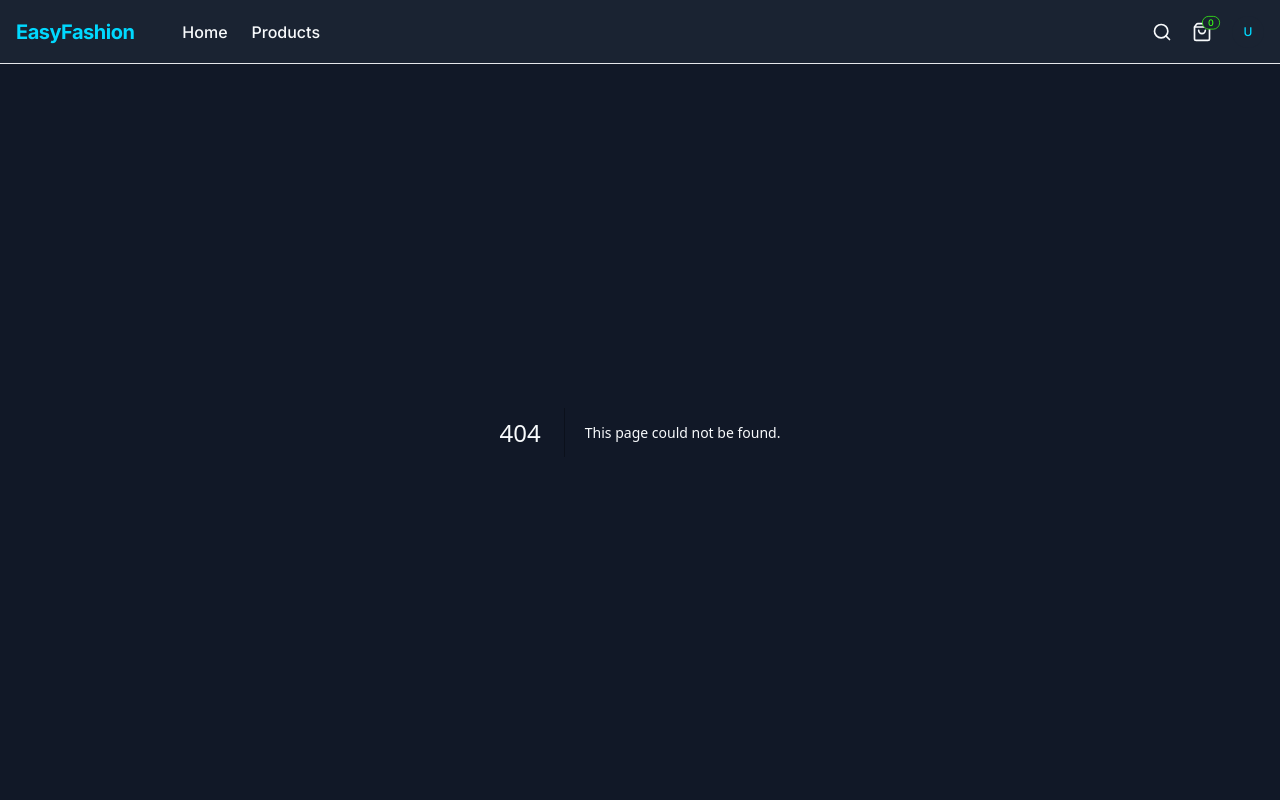
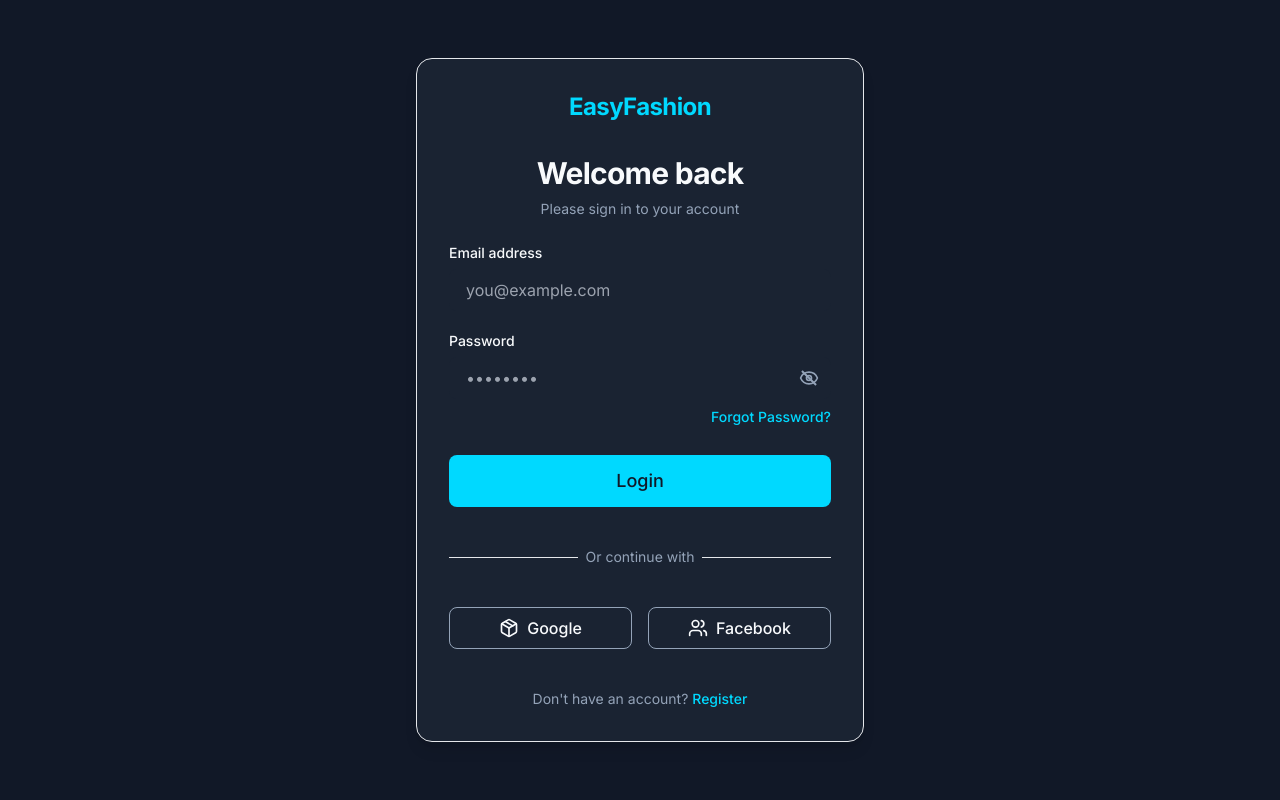
Before and after one commit to nishan-paul-2022/interview-easy-fashion-limited, a Next.js app in the folder app-customer/: page /login in a window 1280 px wide. Before the commit this address had no page. Shown: the top 800 px of the page. Built offline with nearby package versions, Linux system fonts and the light colour scheme.

Commit message:
feat(customer): implement customer login page

```diff
--- /dev/null
+++ b/app-customer/src/app/(auth)/layout.tsx
@@ -0,0 +1,26 @@
+import Link from 'next/link';
+import React from 'react';
+
+export default function AuthLayout({
+  children,
+}: Readonly<{
+  children: React.ReactNode;
+}>) {
+  return (
+    <div className="flex min-h-screen items-center justify-center bg-bg px-4 py-12 sm:px-6 lg:px-8">
+      <div className="w-full max-w-md space-y-8 rounded-2xl border border-muted/20 bg-surface p-8 shadow-lg relative">
+        {/* Brand Header */}
+        <div className="flex justify-center flex-col items-center">
+          <Link
+            href="/"
+            className="text-accent font-bold text-2xl tracking-tight hover:opacity-80 transition-opacity"
+          >
+            EasyFashion
+          </Link>
+        </div>
+
+        {children}
+      </div>
+    </div>
+  );
+}
--- /dev/null
+++ b/app-customer/src/app/(auth)/login/page.tsx
@@ -0,0 +1,116 @@
+'use client';
+
+import { zodResolver } from '@hookform/resolvers/zod';
+import Link from 'next/link';
+import { useRouter } from 'next/navigation';
+import React, { useState } from 'react';
+import { useForm } from 'react-hook-form';
+import * as z from 'zod';
+
+import { Button } from '@/components/atoms/Button';
+import { Input } from '@/components/atoms/Input';
+import { PasswordInput } from '@/components/atoms/PasswordInput';
+import { useToast } from '@/components/molecules/Toast';
+
+const loginSchema = z.object({
+  email: z.string().email('Please enter a valid email address'),
+  password: z.string().min(1, 'Password is required'),
+});
+
+type LoginFormData = z.infer<typeof loginSchema>;
+
+export default function LoginPage() {
+  const router = useRouter();
+  const toast = useToast();
+  const [isSubmitting, setIsSubmitting] = useState(false);
+
+  const {
+    register,
+    handleSubmit,
+    formState: { errors },
+  } = useForm<LoginFormData>({
+    resolver: zodResolver(loginSchema),
+  });
+
+  const onSubmit = async () => {
+    setIsSubmitting(true);
+    // Mock authentication
+    await new Promise((resolve) => setTimeout(resolve, 1500));
+
+    // Assume success for demo
+    setIsSubmitting(false);
+    toast.success('Successfully logged in!');
+    router.push('/profile');
+  };
+
+  return (
+    <div className="flex flex-col gap-6">
+      <div className="text-center">
+        <h2 className="text-3xl font-bold tracking-tight text-text">Welcome back</h2>
+        <p className="mt-2 text-sm text-muted">Please sign in to your account</p>
+      </div>
+
+      <form className="flex flex-col gap-5" onSubmit={handleSubmit(onSubmit)}>
+        <Input
+          label="Email address"
+          type="email"
+          placeholder="you@example.com"
+          error={errors.email?.message}
+          {...register('email')}
+        />
+
+        <div className="flex flex-col gap-1">
+          <PasswordInput
+            label="Password"
+            placeholder="••••••••"
+            error={errors.password?.message}
+            {...register('password')}
+          />
+          <div className="flex justify-end mt-1">
+            <Link
+              href="/forgot-password"
+              className="text-sm font-medium text-accent hover:underline"
+            >
+              Forgot Password?
+            </Link>
+          </div>
+        </div>
+
+        <Button
+          type="submit"
+          variant="primary"
+          size="lg"
+          className="w-full mt-2"
+          isLoading={isSubmitting}
+        >
+          Login
+        </Button>
+      </form>
+
+      <div className="relative my-4">
+        <div className="absolute inset-0 flex items-center">
+          <div className="w-full border-t border-muted/20" />
+        </div>
+        <div className="relative flex justify-center text-sm">
+          <span className="bg-surface px-2 text-muted">Or continue with</span>
+        </div>
+      </div>
+
+      <div className="grid grid-cols-2 gap-4">
+        <Button variant="outline" type="button" className="w-full" leftIcon="Package">
+          Google
+        </Button>
+        <Button variant="outline" type="button" className="w-full" leftIcon="Users">
+          Facebook
+        </Button>
+      </div>
+
+      <p className="mt-4 text-center text-sm text-muted">
+        Don&apos;t have an account?{' '}
+        <Link href="/register" className="font-medium text-accent hover:underline">
+          Register
+        </Link>
+      </p>
+    </div>
+  );
+}
--- /dev/null
+++ b/app-customer/src/app/(main)/layout.tsx
@@ -0,0 +1,20 @@
+import React from 'react';
+
+import { Footer } from '@/components/organisms/Footer';
+import { Navbar } from '@/components/organisms/Navbar';
+
+export default function MainLayout({
+  children,
+}: Readonly<{
+  children: React.ReactNode;
+}>) {
+  return (
+    <div className="flex min-h-screen flex-col">
+      <Navbar />
+      <main className="mx-auto flex-1 w-full max-w-7xl px-4 py-8 sm:px-6 lg:px-8 mt-16">
+        {children}
+      </main>
+      <Footer />
+    </div>
+  );
+}
--- a/app-customer/src/app/layout.tsx
+++ b/app-customer/src/app/layout.tsx
@@ -2,8 +2,6 @@
 import { Inter } from 'next/font/google';
 
 import { ToastProvider } from '@/components/molecules/Toast';
-import { Footer } from '@/components/organisms/Footer';
-import { Navbar } from '@/components/organisms/Navbar';
 import { CartProvider } from '@/context/CartContext';
 
 import './globals.css';
@@ -24,15 +22,7 @@
     <html lang="en">
       <body className={`${inter.className} antialiased bg-bg text-text`}>
         <ToastProvider>
-          <CartProvider>
-            <div className="flex min-h-screen flex-col">
-              <Navbar />
-              <main className="flex-1 w-full max-w-7xl mx-auto px-4 sm:px-6 lg:px-8 py-8">
-                {children}
-              </main>
-              <Footer />
-            </div>
-          </CartProvider>
+          <CartProvider>{children}</CartProvider>
         </ToastProvider>
       </body>
     </html>
```
Also changed, not shown: app-customer/src/app/(main)/cart/page.tsx (renamed from app-customer/src/app/cart/page.tsx), app-customer/src/app/(main)/checkout/page.tsx (renamed from app-customer/src/app/checkout/page.tsx), app-customer/src/app/(main)/order-success/page.tsx (renamed from app-customer/src/app/order-success/page.tsx), app-customer/src/app/(main)/orders/page.tsx (renamed from app-customer/src/app/orders/page.tsx), app-customer/src/app/(main)/page.tsx (renamed from app-customer/src/app/page.tsx), app-customer/src/app/(main)/products/[id]/page.tsx (renamed from app-customer/src/app/products/[id]/page.tsx), app-customer/src/app/(main)/products/page.tsx (renamed from app-customer/src/app/products/page.tsx), app-customer/src/app/(main)/profile/page.tsx (renamed from app-customer/src/app/profile/page.tsx).
